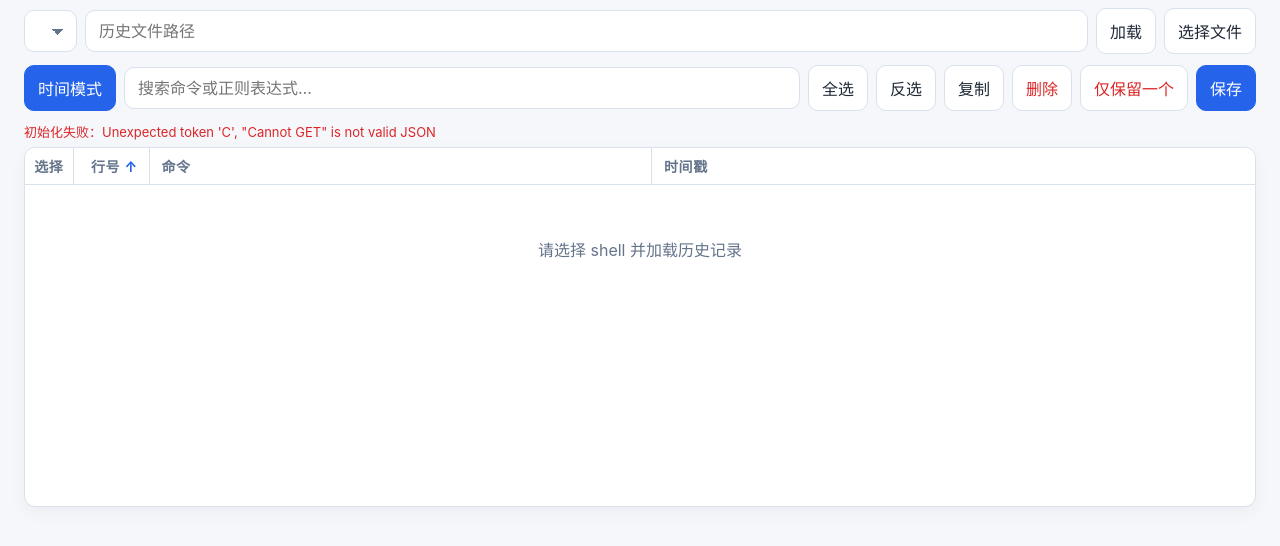
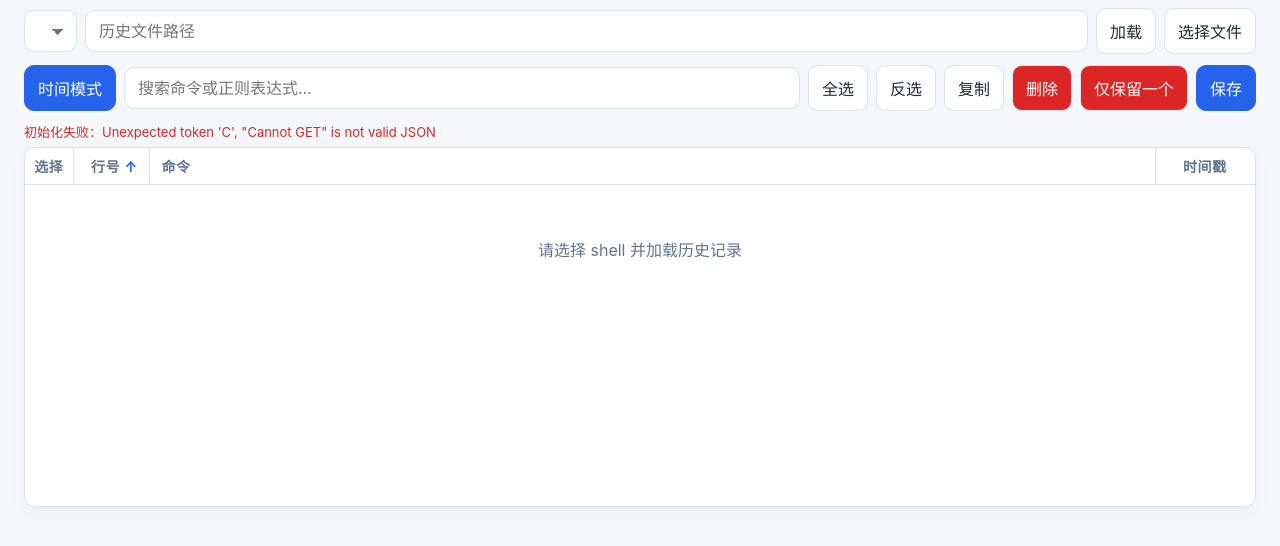
Before and after one commit to yanjing19989/shell_history, a Python web app: template templates/index.html in a window 1280 px wide. Shown: the part 94-640 px from the top of the page. Run offline with Jinja, Linux system fonts and the light colour scheme; the template is opened without the code that fills it, so the values that code supplies are empty.

Commit message:
优化样式

```diff
--- a/static/style.css
+++ b/static/style.css
@@ -1,7 +1,7 @@
 :root{font-family:Inter,system-ui,-apple-system,"Segoe UI",sans-serif;color:#1f2937;--bg:#f5f7fb;--card:#fff;--line:#d9e1ec;--muted:#64748b;--accent:#2563eb;--danger:#dc2626}
 *{box-sizing:border-box}
 body{margin:0;background:var(--bg);color:inherit;min-height:100vh}
-body.dark{--bg:#0b1220;--card:#111a2b;--line:#24334a;--muted:#94a3b8;color:#e5edf8;--accent:#60a5fa}
+body.dark{--bg:#0b1220;--card:#111a2b;--line:#24334a;--muted:#94a3b8;color:#e5edf8;--accent:#2563eb}
 html{scrollbar-width:thin;scrollbar-color:#a8b4c5 #e8edf4}
 body.dark{scrollbar-color:#52647d #0f1727}
 *{scrollbar-width:thin;scrollbar-color:#a8b4c5 #e8edf4}
@@ -39,12 +39,13 @@ button:hover{border-color:var(--accent);transform:translateY(-1px)}
 .theme-icon{font-size:18px;line-height:1}
 .theme-label{font-size:13px}
 .primary{background:var(--accent);border-color:var(--accent);color:#fff}
-.danger{color:var(--danger)}
+.danger{background:var(--danger);color:#fff}
 .notice{min-height:20px;color:var(--muted);margin:2px 0 5px;font-size:13px}
 .table-wrap{overflow:auto;max-height:calc(100vh - 250px);min-height:360px}
 table{width:100%;border-collapse:collapse;min-width:720px}
 th:first-child,td:first-child{width:48px;min-width:48px;max-width:48px;text-align:center;padding-left:8px;padding-right:8px}
-th:nth-child(2),td:nth-child(2){width:76px;min-width:76px;color:var(--muted);font-variant-numeric:tabular-nums;text-align:right}
+th:nth-child(2),td:nth-child(2){width:76px;min-width:76px;font-variant-numeric:tabular-nums;text-align:right}
+th:nth-child(4),td:nth-child(4){width:100px;min-width:100px;font-variant-numeric:tabular-nums;text-align:right}
 th:not(:first-child),td:not(:first-child){border-left:1px solid var(--line)}
 td,th{padding:8px 12px;border-bottom:1px solid var(--line);text-align:left}
 tbody tr{height:34px}
```
